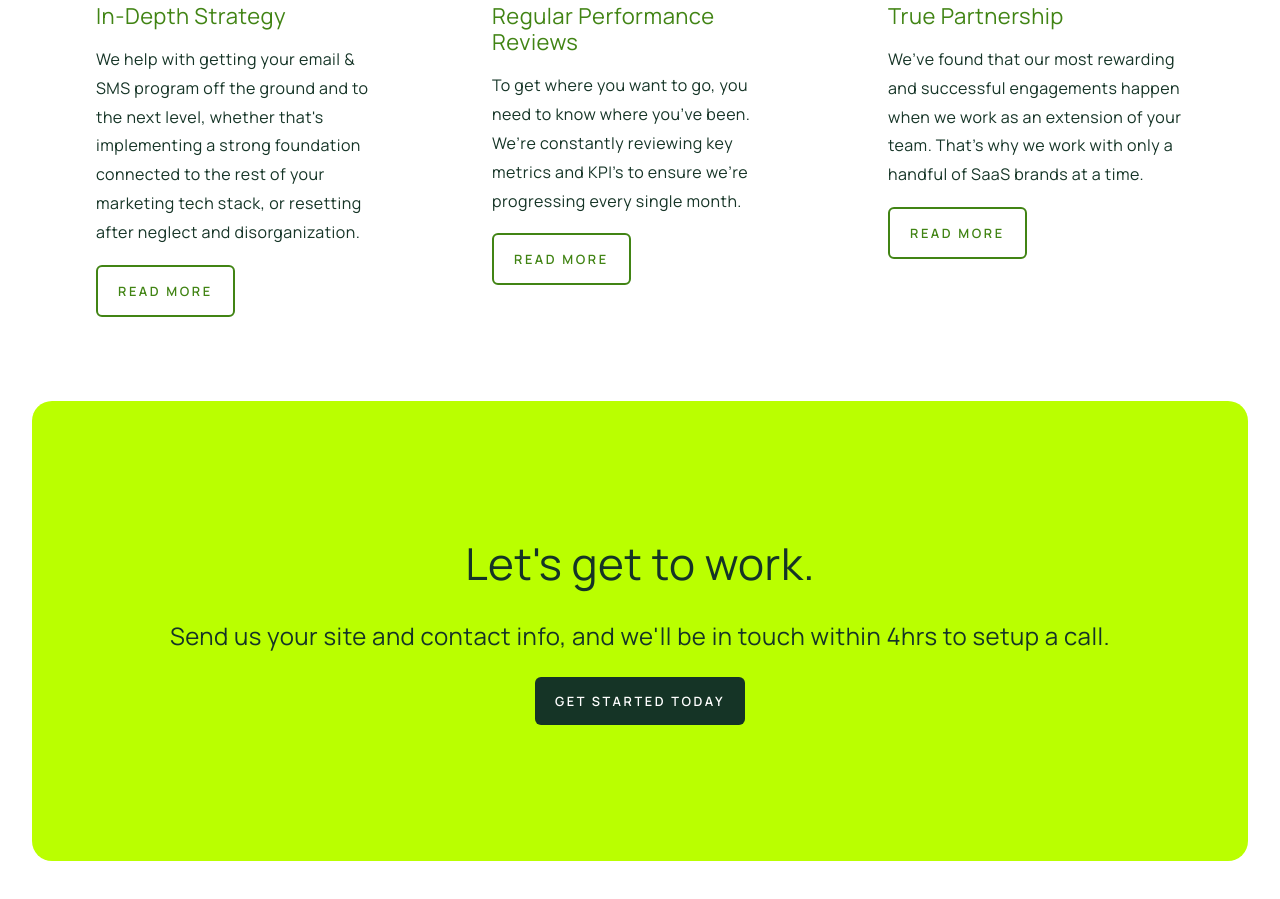
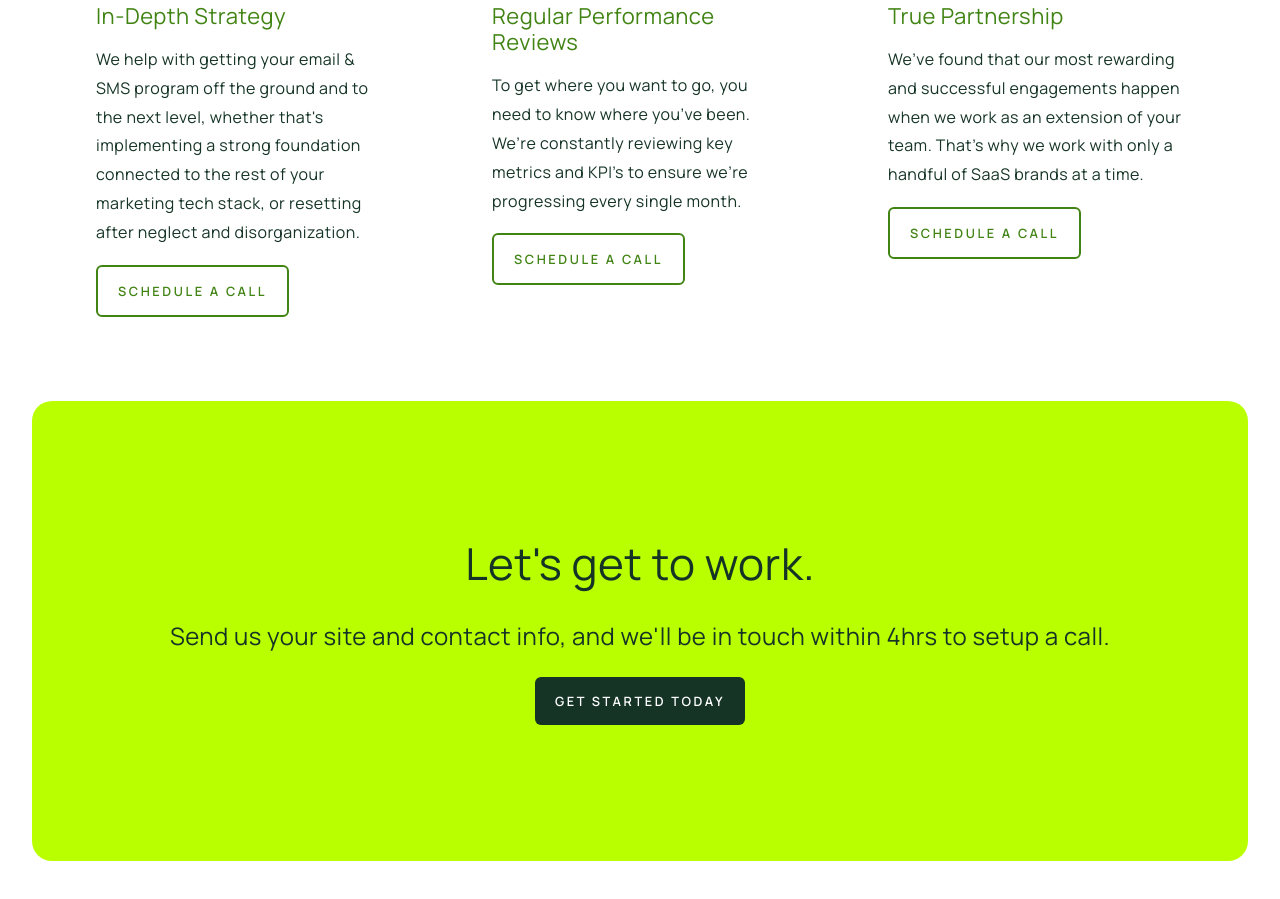
Before and after one commit to charlangas/radicalstandard.com, a plain HTML site: page index.html in a window 1280 px wide. Shown: the part 5819-6718 px from the top of the page. Drawn offline with Linux system fonts and the light colour scheme.

Commit message:
Updated some CTAs

```diff
--- a/index.html
+++ b/index.html
@@ -185,19 +185,19 @@
          <img src="images/strategy.svg">
          <h3>In-Depth Strategy</h3>
          <p>We help with getting your email & SMS program off the ground and to the next level, whether that's implementing a strong foundation connected to the rest of your marketing tech stack, or resetting after neglect and disorganization.</p>
-         <a href="https://calendly.com/d/z5s-23d-gkb/30min" target="_blank" class="cta cta-secondary">Read more</a>
+         <a href="https://calendly.com/d/z5s-23d-gkb/30min" target="_blank" class="cta cta-secondary">Schedule a call</a>
       </div>
       <div class="center-50">
          <img src="images/measurement.svg">
          <h3>Regular Performance Reviews</h3>
          <p>To get where you want to go, you need to know where you’ve been. We’re constantly reviewing key metrics and KPI’s to ensure we’re progressing every single month.</p>
-         <a href="https://calendly.com/d/z5s-23d-gkb/30min" target="_blank" class="cta cta-secondary">Read more</a>
+         <a href="https://calendly.com/d/z5s-23d-gkb/30min" target="_blank" class="cta cta-secondary">Schedule a call</a>
       </div>
       <div class="right-50">
          <img src="images/partnership.svg">
          <h3>True Partnership</h3>
          <p>We’ve found that our most rewarding and successful engagements happen when we work as an extension of your team. That’s why we work with only a handful of SaaS brands at a time.</p>
-         <a href="https://calendly.com/d/z5s-23d-gkb/30min" target="_blank" class="cta cta-secondary">Read more</a>
+         <a href="https://calendly.com/d/z5s-23d-gkb/30min" target="_blank" class="cta cta-secondary">Schedule a call</a>
       </div>
     </div>
 
```
